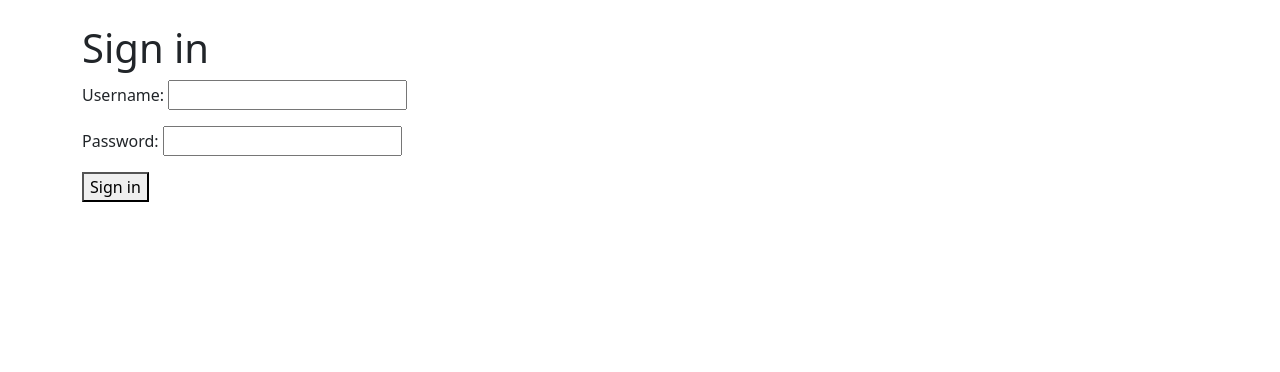
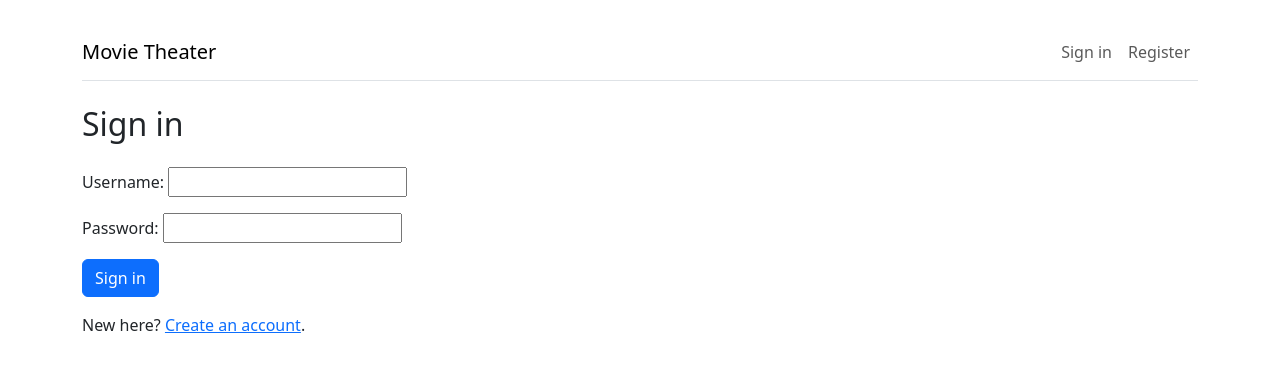
Before and after one commit to Stevoni-Dev/cs4300, a Django app: page /login/?next=/bookings/ in a window 1280 px wide. Shown: the top 372 px of the page. Run offline with Django 4.2, Linux system fonts and the light colour scheme; some libraries are stand-ins or nearby versions.

Commit message:
feature: T026 implemented seat booking form handling and registration sign-in. Verified CSRF protection was in place.

```diff
--- a/homework2/bookings/forms.py
+++ b/homework2/bookings/forms.py
@@ -5,6 +5,8 @@ from types import SimpleNamespace
 from django import forms
 from django.contrib.auth import authenticate, get_user_model
 from django.contrib.auth.forms import UserCreationForm
+
+from .models import Movie, Seat
 
 
 User = get_user_model()
@@ -50,3 +52,27 @@ class SignInForm(forms.Form):
     def get_user(self):
         """Return the authenticated account, or ``None`` after failure."""
         return self.user
+
+
+class SeatBookingForm(forms.Form):
+    """Validate that a submitted seat belongs to its selected movie."""
+
+    movie = forms.ModelChoiceField(
+        queryset=Movie.objects.all(),  # pylint: disable=no-member
+        widget=forms.HiddenInput,
+    )
+    seat = forms.ModelChoiceField(
+        queryset=Seat.objects.all(),  # pylint: disable=no-member
+        widget=forms.HiddenInput,
+    )
+
+    def clean(self):
+        """Reject a real seat that is outside the selected movie inventory."""
+        cleaned_data = super().clean()
+        movie = cleaned_data.get("movie")
+        seat = cleaned_data.get("seat")
+        if movie is not None and seat is not None and seat.movie_id != movie.pk:
+            raise forms.ValidationError(
+                "The selected seat does not belong to this movie."
+            )
+        return cleaned_data
--- a/homework2/bookings/templates/bookings/base.html
+++ b/homework2/bookings/templates/bookings/base.html
@@ -8,6 +8,32 @@
     {% bootstrap_css %}
   </head>
   <body class="container py-4">
+    <nav class="navbar navbar-expand border-bottom mb-4" aria-label="Main navigation">
+      <a class="navbar-brand" href="{% url 'movie-list' %}">Movie Theater</a>
+      <div class="navbar-nav ms-auto">
+        {% if user.is_authenticated %}
+          <span class="nav-link">{{ user.username }}</span>
+          <form method="post" action="{% url 'logout' %}">
+            {% csrf_token %}
+            <button class="nav-link border-0 bg-transparent" type="submit">
+              Sign out
+            </button>
+          </form>
+        {% else %}
+          <a class="nav-link" href="{% url 'login' %}">Sign in</a>
+          <a class="nav-link" href="{% url 'register' %}">Register</a>
+        {% endif %}
+      </div>
+    </nav>
+    {% if messages %}
+      <div aria-live="polite">
+        {% for message in messages %}
+          <div class="alert {% if message.tags == 'error' %}alert-danger{% else %}alert-success{% endif %}" role="status">
+            {{ message }}
+          </div>
+        {% endfor %}
+      </div>
+    {% endif %}
     <main>
       {% block content %}{% endblock %}
     </main>
--- a/homework2/bookings/templates/bookings/login.html
+++ b/homework2/bookings/templates/bookings/login.html
@@ -3,10 +3,11 @@
 {% block title %}Sign in{% endblock %}
 
 {% block content %}
-  <h1>Sign in</h1>
-  <form method="post">
+  <h1 class="h2">Sign in</h1>
+  <form method="post" class="mt-4" novalidate>
     {% csrf_token %}
     {{ form.as_p }}
-    <button type="submit">Sign in</button>
+    <button class="btn btn-primary" type="submit">Sign in</button>
   </form>
+  <p class="mt-3">New here? <a href="{% url 'register' %}">Create an account</a>.</p>
 {% endblock %}
--- a/homework2/bookings/urls.py
+++ b/homework2/bookings/urls.py
@@ -6,6 +6,8 @@ from rest_framework.routers import DefaultRouter
 from .api import BookingViewSet, MovieViewSet, SeatViewSet
 from .views import (
     login_view,
+    logout_view,
+    booking_create_view,
     movie_detail_view,
     movie_list_view,
     registration_view,
@@ -22,4 +24,6 @@ urlpatterns = [
     path("movies/<int:pk>/", movie_detail_view, name="movie-detail"),
     path("register/", registration_view, name="register"),
     path("login/", login_view, name="login"),
+    path("logout/", logout_view, name="logout"),
+    path("bookings/", booking_create_view, name="booking-create"),
 ]
--- a/homework2/bookings/views.py
+++ b/homework2/bookings/views.py
@@ -2,11 +2,15 @@
 
 from __future__ import annotations
 
-from django.contrib.auth import login
+from django.contrib import messages
+from django.contrib.auth import login, logout
+from django.contrib.auth.decorators import login_required
+from django.views.decorators.http import require_POST
 from django.shortcuts import get_object_or_404, redirect, render
 
-from .forms import RegistrationForm, SignInForm
+from .forms import RegistrationForm, SeatBookingForm, SignInForm
 from .models import Movie
+from .services import SeatUnavailableError, create_booking
 
 
 def movie_list_view(request):
@@ -63,3 +67,37 @@ def login_view(request):
         "bookings/login.html",
         {"form": form},
     )
+
+
+@require_POST
+def logout_view(request):
+    """End the current authenticated session through a CSRF-protected POST."""
+    logout(request)
+    return redirect("movie-list")
+
+
+@login_required(login_url="login")
+@require_POST
+def booking_create_view(request):
+    """Reserve one movie seat through the shared booking service."""
+    form = SeatBookingForm(request.POST)
+    if not form.is_valid():
+        return render(
+            request,
+            "bookings/seat_booking.html",
+            {"form": form},
+            status=400,
+        )
+
+    movie = form.cleaned_data["movie"]
+    seat = form.cleaned_data["seat"]
+    try:
+        create_booking(user=request.user, movie=movie, seat=seat)
+    except SeatUnavailableError:
+        messages.error(request, f"Seat {seat.seat_number} is unavailable.")
+    else:
+        messages.success(
+            request,
+            f"Booking confirmed for seat {seat.seat_number}.",
+        )
+    return redirect("movie-detail", pk=movie.pk)
```
Also changed, not shown: homework2/bookings/templates/bookings/movie_detail.html (+20 -0 lines), homework2/bookings/templates/bookings/registration.html (+4 -3 lines), homework2/bookings/templates/bookings/seat_booking.html (added, +16 -0 lines), homework2/specs/001-movie-theater-booking/tasks.md (+1 -1 lines).
